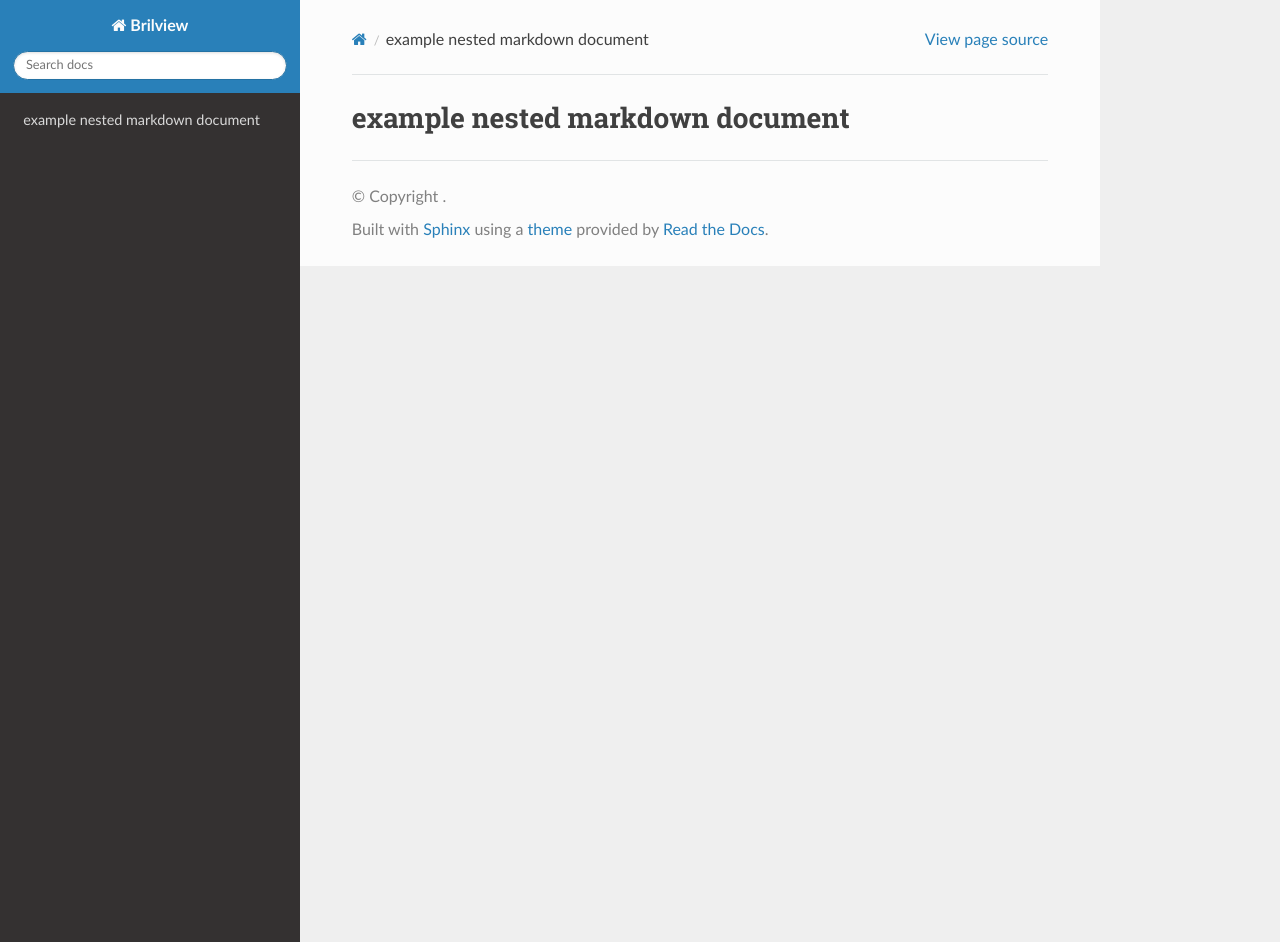
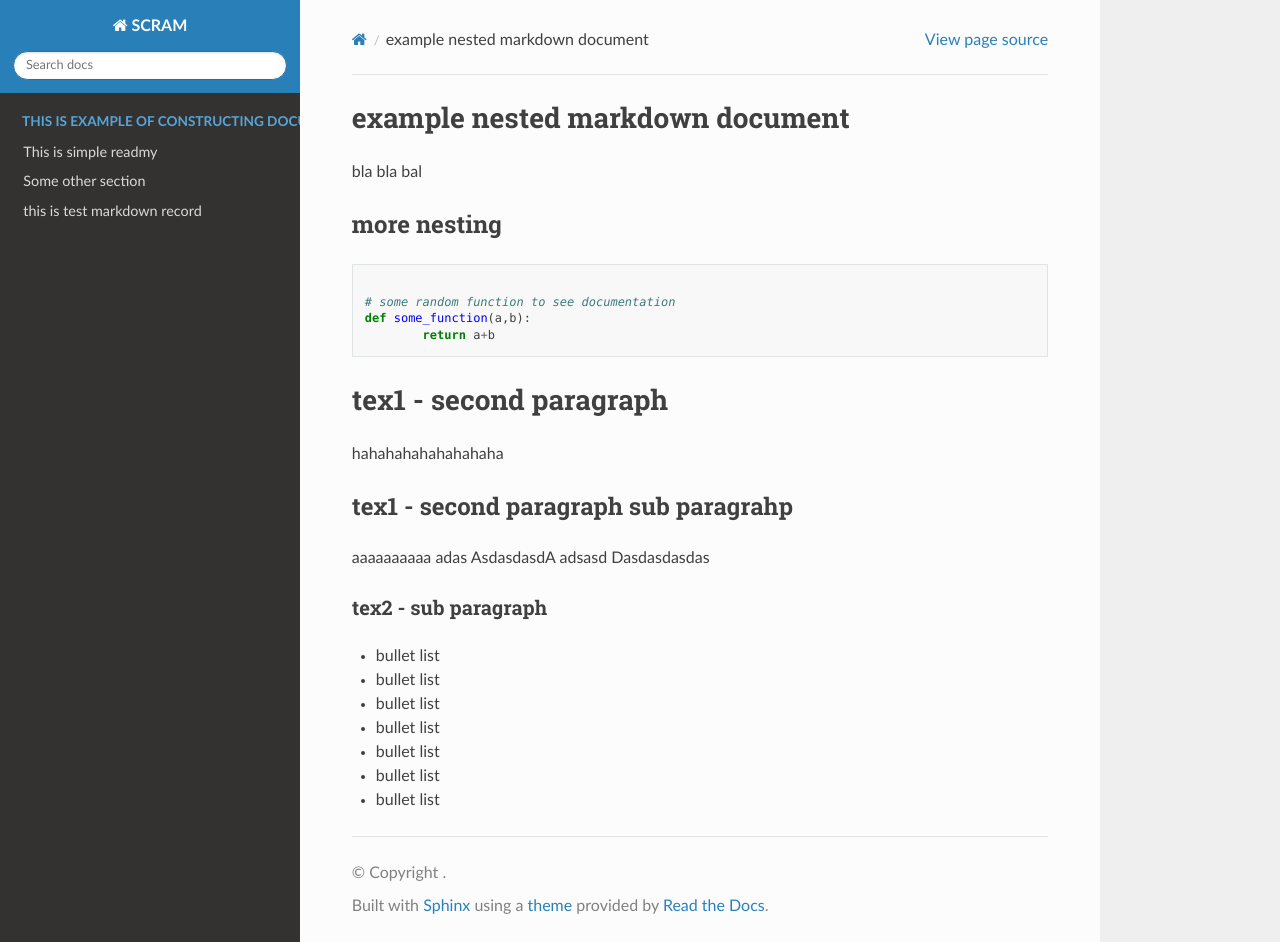
Before and after one commit to cms-sw/SCRAM, a Sphinx documentation site: the page built from docs/dir1/text1.md, in a window 1280 px wide and 942 px high. Built offline with Sphinx 7.4.7 and the Read the Docs theme 2.0.0, drawn with Linux system fonts in a browser that asks for light colours; pages that are not in the unit, such as notebooks, are missing from menus.

Commit message:
added some .rst and .md

````diff
--- a/docs/conf.py
+++ b/docs/conf.py
@@ -1,7 +1,7 @@
 import sphinx_rtd_theme
 from recommonmark.parser import CommonMarkParser
 
-project = 'Brilview'
+project = 'SCRAM'
 
 html_theme = 'sphinx_rtd_theme'
 
--- a/docs/dir1/text1.md
+++ b/docs/dir1/text1.md
@@ -1 +1,38 @@
 # example nested markdown document
+
+
+bla bla bal
+
+## more nesting
+
+
+```python
+
+# some random function to see documentation
+def some_function(a,b):
+	return a+b
+
+```
+
+
+# tex1 - second paragraph
+
+hahahahahahahahaha
+
+## tex1 - second paragraph sub paragrahp
+
+aaaaaaaaaa adas
+AsdasdasdA
+adsasd
+Dasdasdasdas
+
+
+### tex2 - sub paragraph
+
+* bullet list
+* bullet list
+* bullet list
+* bullet list
+* bullet list
+* bullet list
+* bullet list
````
Also changed, not shown: docs/README.md (+21 -0 lines), docs/Top_level.md (+2 -0 lines), docs/index.md (deleted, +0 -6 lines), docs/index.rst (added, +24 -0 lines).
